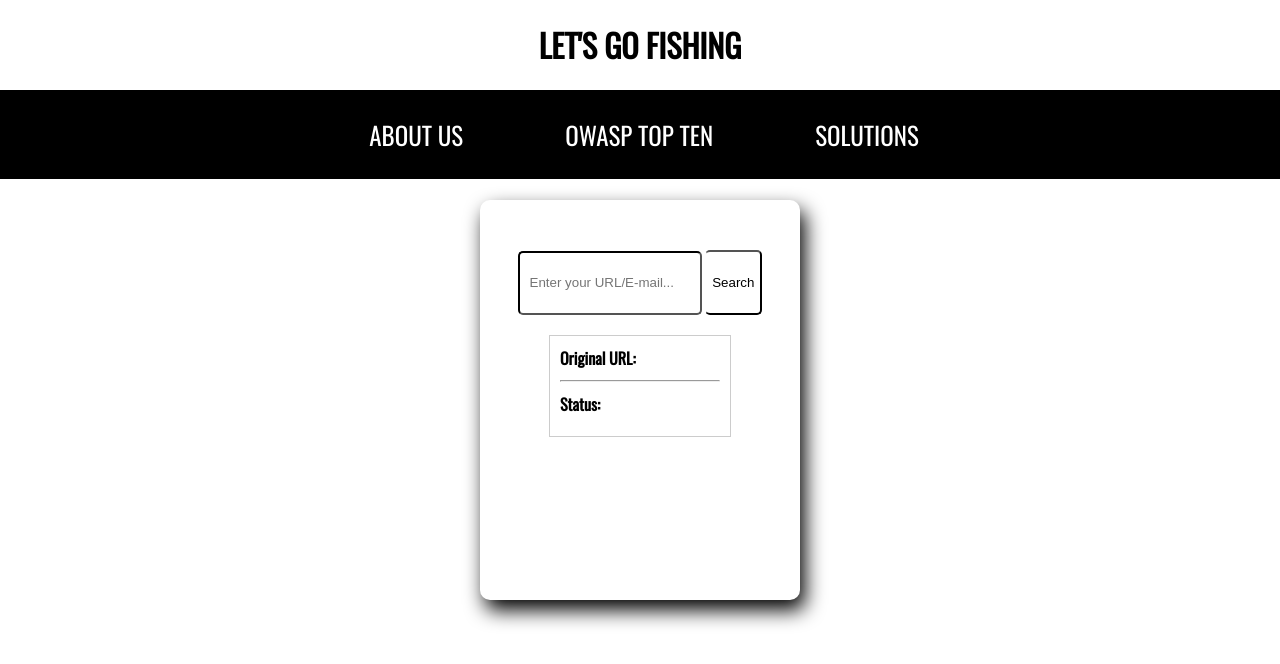
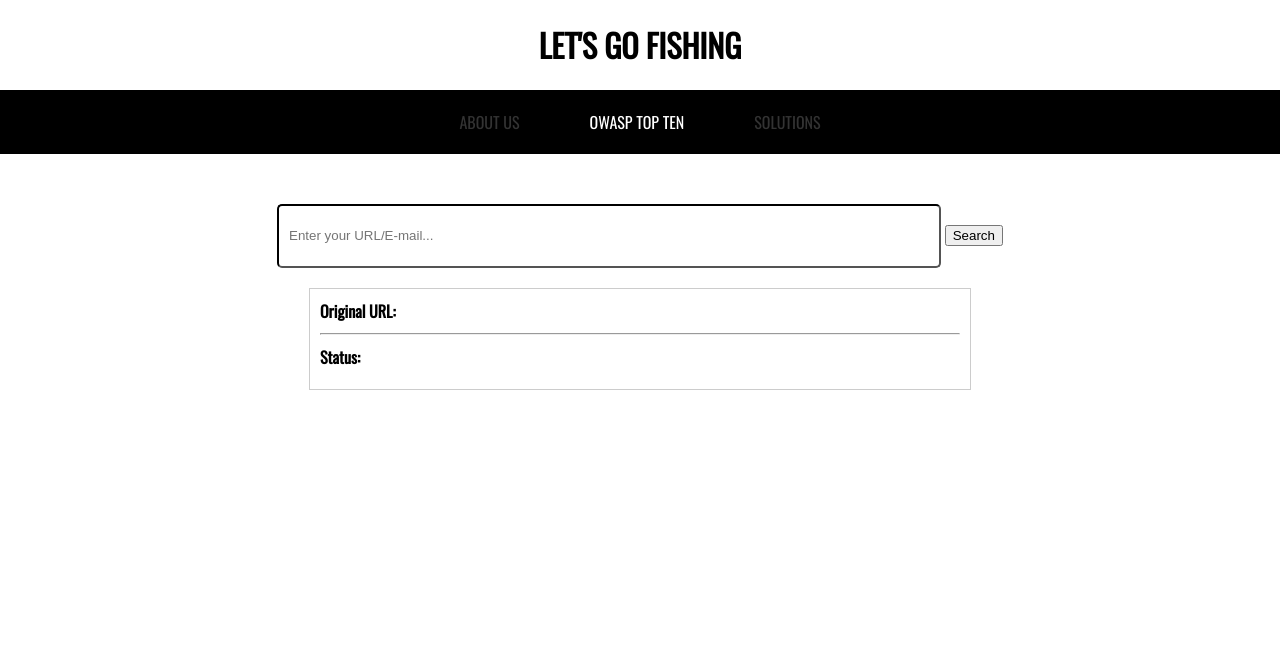
Before and after one commit to DanielHerrera2/MoblieSecurity1.0, a website: page landingPage.html in a window 1280 px wide. Drawn offline with nearby package versions, Linux system fonts and the light colour scheme.

Commit message:
REAL FINAL COMMIT

```diff
--- a/landingPage.html
+++ b/landingPage.html
@@ -17,31 +17,18 @@
 <body>
     <div id="banner">
         <h1>LET'S GO FISHING</h1>
+    </div>
 
     <div id="navbar">
-            <!-- <a>LET'S GO PHISHING</a> -->
-            <!-- <a href="#about-us">ABOUT US</a>
-            <a href="https://owasp.org/www-project-top-ten/">OWASP TOP TEN</a>
-            <a href="#solutions">SOLUTIONS</a> -->
-            <nav>
-                <ul class="nav-list">
-                    <li class="nav-item">
-                        <a href="about.html" style="color: white;">ABOUT US</a>
-                    </li>
-                    <li class="nav-item">
+        <a href="about.html">ABOUT US</a>
+        <!-- Corrected link to OWASP TOP TEN -->
         <a href="https://owasp.org/www-project-top-ten/" style="color: white;">OWASP TOP TEN</a>
-                    </li>
-                    <li class="nav-item">
-                        <a href="SOLUTIONS" style="color: white;">SOLUTIONS</a>
-                    </li>
-                </ul>
-            </nav>
+        <a href="#solutions">SOLUTIONS</a>
     </div>
 
-    <div id="parent-box">
     <div id="search-container">
         <input type="text" id="search-bar" placeholder="Enter your URL/E-mail...">
-            <button onclick="checkURL(document.getElementById('search-bar').value)" id="search-button">Search</button>
+        <button onclick="searchData()">Search</button>
     </div>
 
     <div id="display-box">
@@ -50,7 +37,6 @@
         <hr>
         <strong>Status:</strong>
         <span id="status-check"></span>
-        </div>
     </div>
 
     <script>
@@ -63,15 +49,14 @@
 
             // Simple check if URL starts with 'http://' or 'https://'
             if (userInput.startsWith('http://') || userInput.startsWith('https://')) {
-                document.getElementById('status-check').textContent = 'Good';
+                document.getElementById('status-check').textContent = 'Probably Good';
                 document.getElementById('status-check').style.color = 'green';
             } else {
-                document.getElementById('status-check').textContent = 'Bad';
+                document.getElementById('status-check').textContent = 'Probably Bad';
                 document.getElementById('status-check').style.color = 'red';
             }
         }
     </script>
 
-
 </body>
 </html>
```
Lines whose indentation alone changed are shown as unchanged.
